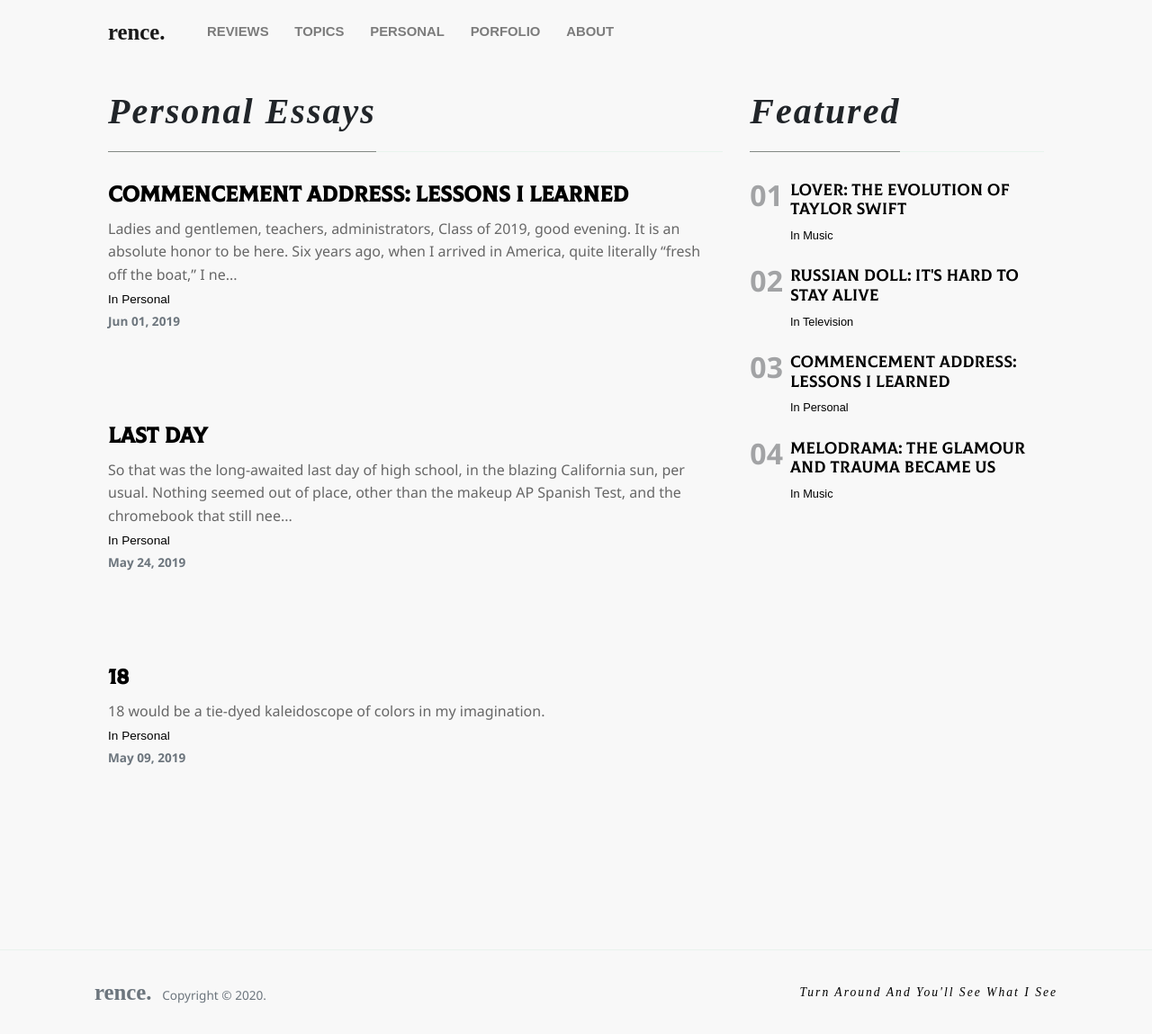
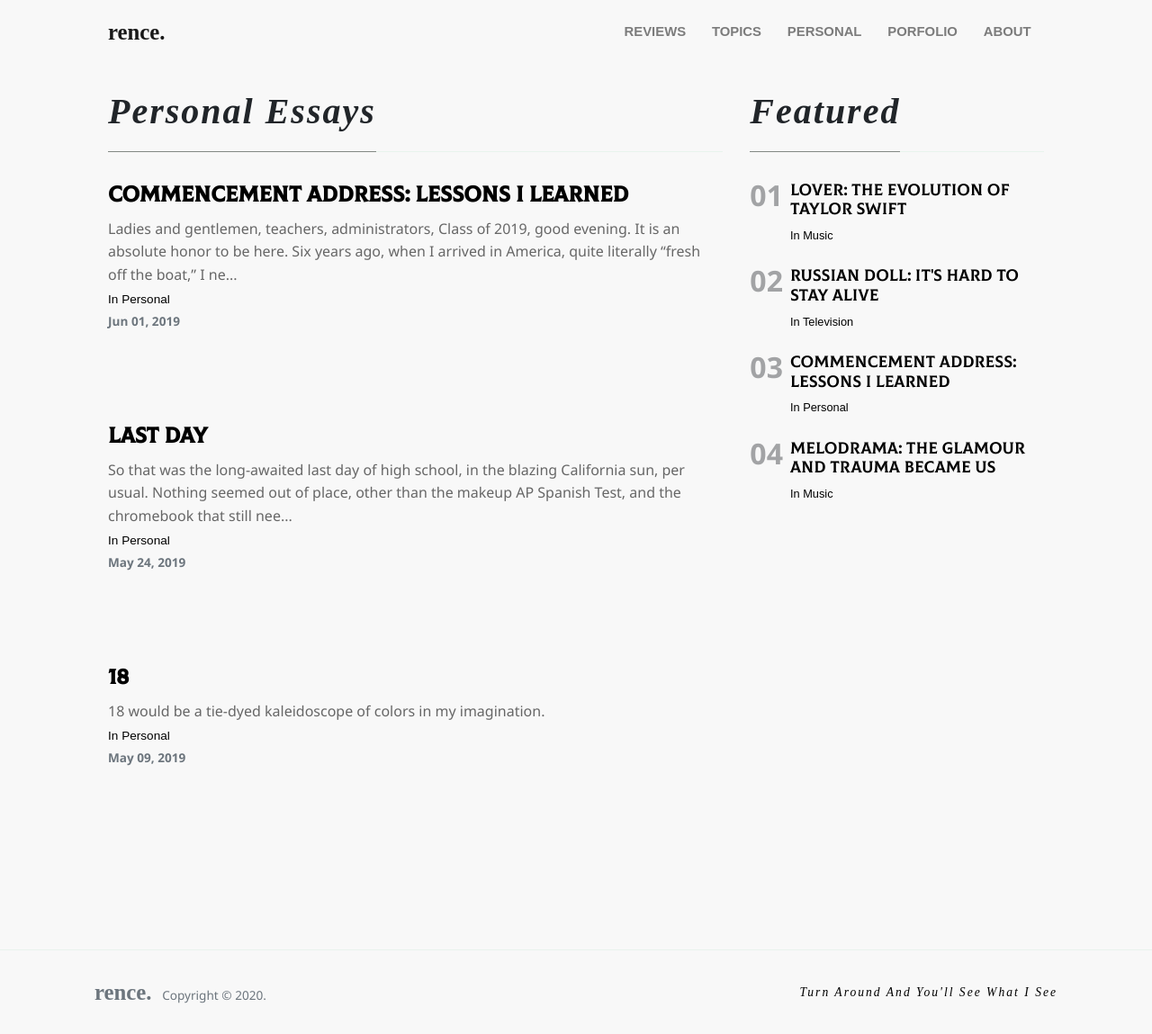
Before and after one commit to law-wang/Moodblog, a Jekyll site: the page built from _pages/personal.html, in a window 1280 px wide and 1149 px high. Shown: the whole window at 90% size. Built offline with Jekyll 4.4.1, drawn with Linux system fonts in a browser that asks for light colours; nearby versions of some CDN libraries; some web fonts are replaced.

Commit message:
navbar justify

```diff
--- a/_layouts/default.html
+++ b/_layouts/default.html
@@ -40,7 +40,7 @@
           <span class="navbar-toggler-icon"></span>
           </button>
           <div class="navbar-collapse collapse" id="navbarColor02" style="">
-              <ul class="navbar-nav mr-auto d-flex align-items-center">
+              <ul class="navlist navbar-nav  d-flex align-items-center">
                  {% include menu-header.html %}
               </ul>
           </div>
--- a/assets/css/customize.css
+++ b/assets/css/customize.css
@@ -44,6 +44,11 @@ body {
     color: #fff !important;
     text-shadow: 0 0 15px #000;
     cursor: help;
+}
+@media (min-width: 992px) {
+  .navlist {
+    margin-left: auto;
+  }
 }
 
 .feature-heading {
```
